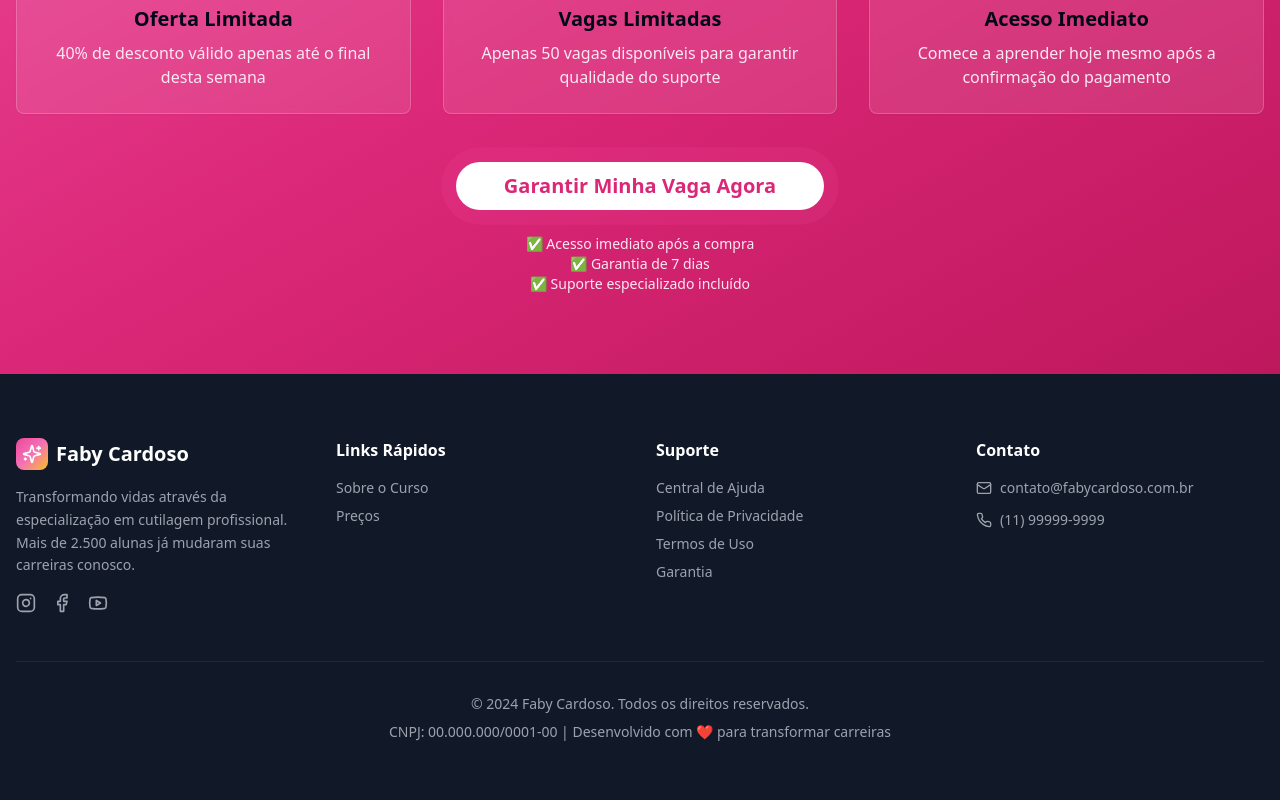
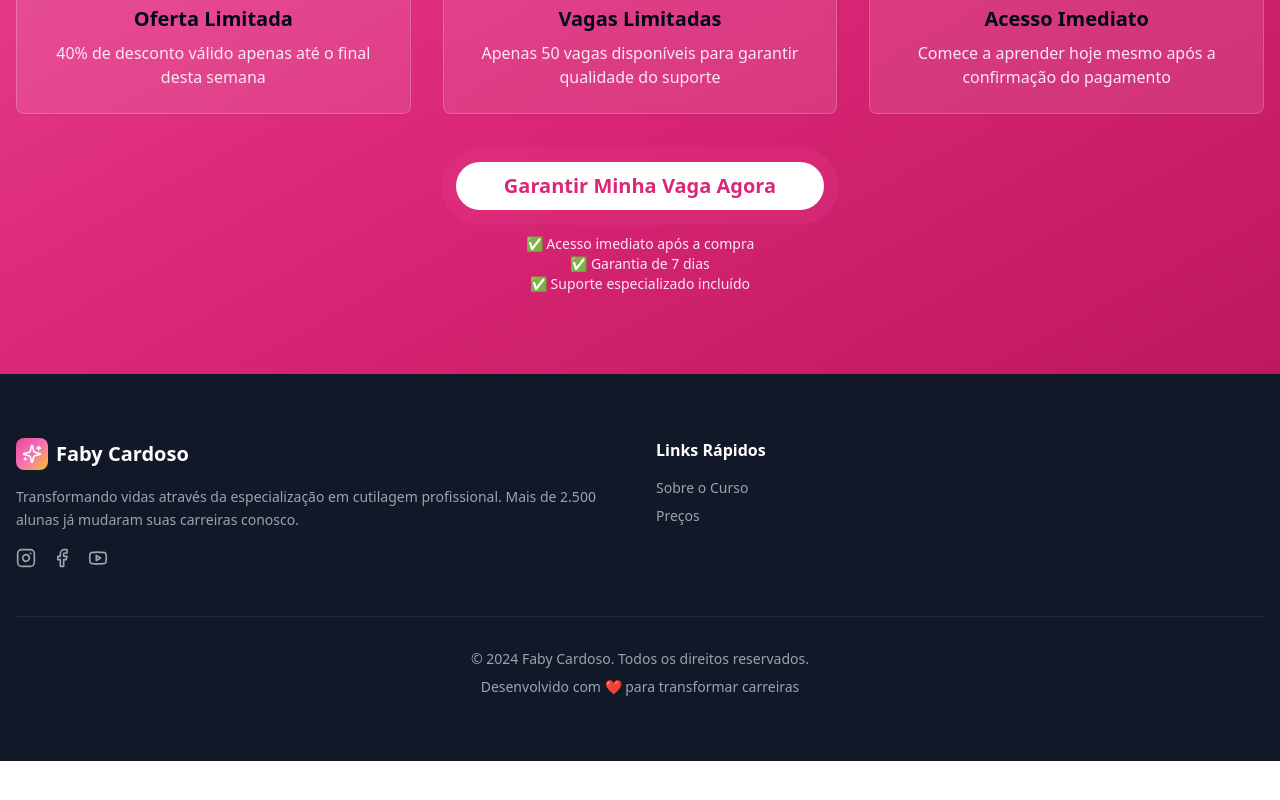
Before and after one commit to bbrunovaes/cursocutilagem, a React (Vite) app: page / in a window 1280 px wide. Shown: the part 3746-4546 px from the top of the page. After the commit the page ends 4507 px from the top, so only its background shows below. Built offline with nearby package versions, Linux system fonts and the light colour scheme.

Commit message:
Remove footer elements
Removed 'Suporte', 'Contato', and CNPJ from the footer.

```diff
--- a/src/components/Footer.tsx
+++ b/src/components/Footer.tsx
@@ -1,4 +1,5 @@
-import { Sparkles, Instagram, Facebook, Youtube, Mail, Phone } from "lucide-react";
+
+import { Sparkles, Instagram, Facebook, Youtube } from "lucide-react";
 
 export const Footer = () => {
   const scrollToSection = (sectionId: string) => {
@@ -21,7 +22,7 @@ export const Footer = () => {
   return (
     <footer className="bg-gray-900 text-white py-16">
       <div className="container mx-auto px-4">
-        <div className="grid md:grid-cols-4 gap-8">
+        <div className="grid md:grid-cols-2 gap-8">
           {/* Logo e Descrição */}
           <div className="space-y-4">
             <div className="flex items-center space-x-2">
@@ -68,37 +69,11 @@ export const Footer = () => {
               </button>
             </div>
           </div>
-
-          {/* Suporte */}
-          <div>
-            <h4 className="font-semibold mb-4">Suporte</h4>
-            <div className="space-y-2 text-sm">
-              <div className="text-gray-400">Central de Ajuda</div>
-              <div className="text-gray-400">Política de Privacidade</div>
-              <div className="text-gray-400">Termos de Uso</div>
-              <div className="text-gray-400">Garantia</div>
-            </div>
-          </div>
-
-          {/* Contato */}
-          <div>
-            <h4 className="font-semibold mb-4">Contato</h4>
-            <div className="space-y-3 text-sm">
-              <div className="flex items-center gap-2 text-gray-400">
-                <Mail className="w-4 h-4" />
-                contato@fabycardoso.com.br
-              </div>
-              <div className="flex items-center gap-2 text-gray-400">
-                <Phone className="w-4 h-4" />
-                (11) 99999-9999
-              </div>
-            </div>
-          </div>
         </div>
 
         <div className="border-t border-gray-800 mt-12 pt-8 text-center text-sm text-gray-400">
           <p>© 2024 Faby Cardoso. Todos os direitos reservados.</p>
-          <p className="mt-2">CNPJ: 00.000.000/0001-00 | Desenvolvido com ❤️ para transformar carreiras</p>
+          <p className="mt-2">Desenvolvido com ❤️ para transformar carreiras</p>
         </div>
       </div>
     </footer>
```
